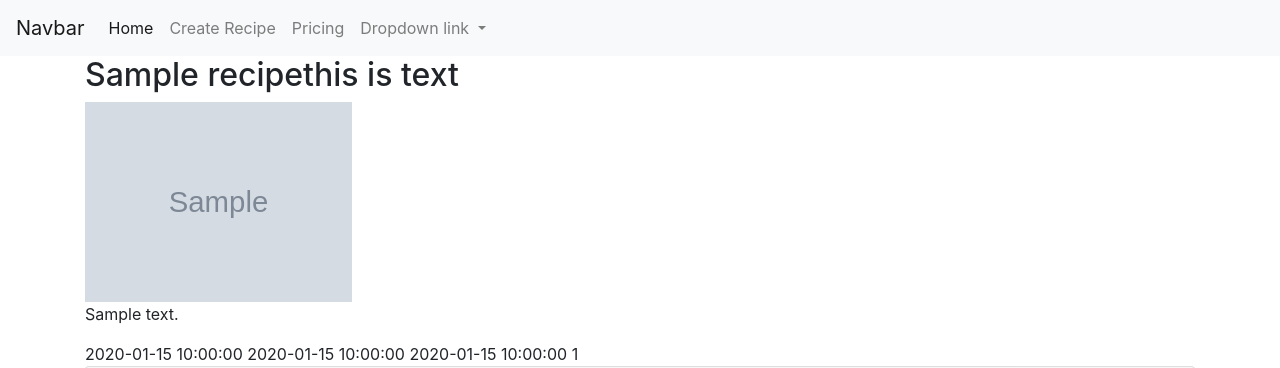
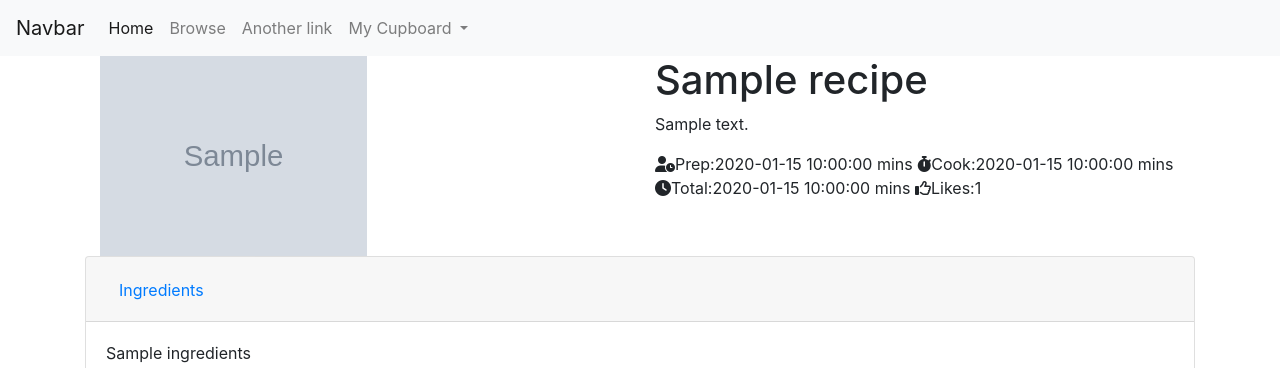
Before and after one commit to Joojoobee87/Whats4T, a Flask app: template templates/showrecipe.html in a window 1280 px wide. Shown: the top 368 px of the page. Run offline with Flask 2, Linux system fonts and the light colour scheme; the template is opened without the code that fills it: most values are stand-ins (such as "Sample title", 1, 10 or a date in 2020); grey boxes marked "Sample" are stand-in pictures; some libraries are stand-ins or nearby versions; some web fonts are replaced.

Commit message:
added bootstrap structure to showrecipe.html and added container for advertising on page

```diff
--- a/templates/base.html
+++ b/templates/base.html
@@ -22,18 +22,18 @@
                     <a class="nav-link" href="{{ url_for('get_recipes') }}">Home<span class="sr-only">(current)</span></a>
                 </li>
                 <li class="nav-item">
-                    <a class="nav-link" href="{{ url_for('create_recipe') }}">Create Recipe</a>
+                    <a class="nav-link" href="">Browse</a>
                 </li>
                 <li class="nav-item">
-                    <a class="nav-link" href="#">Pricing</a>
+                    <a class="nav-link" href="#">Another link</a>
                 </li>
                 <li class="nav-item dropdown">
                     <a class="nav-link dropdown-toggle" href="#" id="navbarDropdownMenuLink" role="button" data-toggle="dropdown" aria-haspopup="true" aria-expanded="false">
-                    Dropdown link
+                    My Cupboard
                     </a>
                 <div class="dropdown-menu" aria-labelledby="navbarDropdownMenuLink">
-                <a class="dropdown-item" href="#">Action</a>
-                <a class="dropdown-item" href="#">Another action</a>
+                <a class="dropdown-item" href="{{ url_for('create_recipe') }}">Create a Recipe</a>
+                <a class="dropdown-item" href="#">View My Recipes</a>
                 <a class="dropdown-item" href="#">Something else here</a>
                 </div>
             </li>
@@ -48,7 +48,7 @@
     <script src="https://code.jquery.com/jquery-3.4.1.slim.min.js" integrity="sha384-J6qa4849blE2+poT4WnyKhv5vZF5SrPo0iEjwBvKU7imGFAV0wwj1yYfoRSJoZ+n" crossorigin="anonymous"></script>
     <script src="https://cdn.jsdelivr.net/npm/popper.js@1.16.0/dist/umd/popper.min.js" integrity="sha384-Q6E9RHvbIyZFJoft+2mJbHaEWldlvI9IOYy5n3zV9zzTtmI3UksdQRVvoxMfooAo" crossorigin="anonymous"></script>
     <script src="https://stackpath.bootstrapcdn.com/bootstrap/4.4.1/js/bootstrap.min.js" integrity="sha384-wfSDF2E50Y2D1uUdj0O3uMBJnjuUD4Ih7YwaYd1iqfktj0Uod8GCExl3Og8ifwB6" crossorigin="anonymous"></script>
-
+    <script src="https://kit.fontawesome.com/cee3059d8e.js" crossorigin="anonymous"></script>
 </body>
 
 </html>
--- a/templates/showrecipe.html
+++ b/templates/showrecipe.html
@@ -2,22 +2,30 @@
 
 {% block content %}
 
-    <h2>{{recipes.title}}this is text</h2>
-    <img class="recipe-image" src="{{ recipes.image }}" alt="recipe image">
-    <div>
-        <p>{{ recipes.summary }}</p>
+<div class="container show-recipe-container">
+    <div class="row">
+        <div class="col-md-6 col-lg-6 show-recipe-image">
+            <img class="recipe-image" src="{{ recipes.image }}" alt="recipe image">
+        </div>
+        <div class="col-md-6 col-lg-6 show-recipe-summary">
+            <h1>{{recipes.title}}</h1>
+            <p>{{ recipes.summary }}</p>
+                <div>
+                    <i class="fas fa-user-clock"></i><span class="icon-label">Prep:</span><span class="icon-content">{{ recipes.prep_time }} mins</span>
+                    <i class="fas fa-stopwatch"></i><span class='icon-label'>Cook:</span><span class="icon-content">{{ recipes.cooking_time }} mins</span>
+                    <i class="fas fa-clock"></i><span class="icon-label">Total:</span><span class="icon-content">{{ recipes.total_time }} mins</span>
+                    <i class="far fa-thumbs-up"></i><span class="icon-label">Likes:</span><span class="icon-content">{{ recipes.likes_count }}</span>
+                </div>
+        </div>
     </div>
-    <div>
-        <span><i></i>{{ recipes.prep_time }}</span>
-        <span><i></i>{{ recipes.cooking_time }}</span>
-        <span><i></i>{{ recipes.total_time }}</span>
-        <span><i></i>{{ recipes.likes_count }}</span>
-    </div>
-    <div class="accordion" id="accordionExample">
+</div>
+
+
+<div class="accordion" id="accordionExample">
     <div class="card">
         <div class="card-header" id="headingOne">
         <h2 class="mb-0">
-            <button class="btn btn-link" type="button" data-toggle="collapse" data-target="#collapseOne" aria-expanded="true" aria-controls="collapseOne">
+            <button class="btn btn-link recipe-accordion-button" type="button" data-toggle="collapse" data-target="#collapseOne" aria-expanded="true" aria-controls="collapseOne">
             Ingredients
             </button>
         </h2>
@@ -32,17 +40,29 @@
     <div class="card">
         <div class="card-header" id="headingTwo">
         <h2 class="mb-0">
-            <button class="btn btn-link collapsed" type="button" data-toggle="collapse" data-target="#collapseTwo" aria-expanded="false" aria-controls="collapseTwo">
+            <button class="btn btn-link collapsed recipe-accordion-button" type="button" data-toggle="collapse" data-target="#collapseTwo" aria-expanded="false" aria-controls="collapseTwo">
             Method
             </button>
         </h2>
         </div>
         <div id="collapseTwo" class="collapse" aria-labelledby="headingTwo" data-parent="#accordionExample">
         <div class="card-body">
-            {{ recipes.method }}
+            <p class="recipe-method">{{ recipes.method }}</p>
         </div>
         </div>
     </div>
     </div>
 
+    <div class="container-advert">
+        <div class=row>
+            <div class="col-md-8 col-lg-8">
+                <img src="https://s7e3a.scene7.com/is/image/LakelandCamel/ovenmate-hero?$1250$" alt="advertising">
+                <div class="col-lg-6 col-md-6 advert-text">
+                    <h2>Restore your house to order this spring</h2>
+                    <span><a href="https://www.lakeland.co.uk/around-the-home/cleaning-products/">Shop all cleaning</a></span>
+                </div>
+            </div>
+        </div>
+    </div>
+
 {% endblock %}
```
